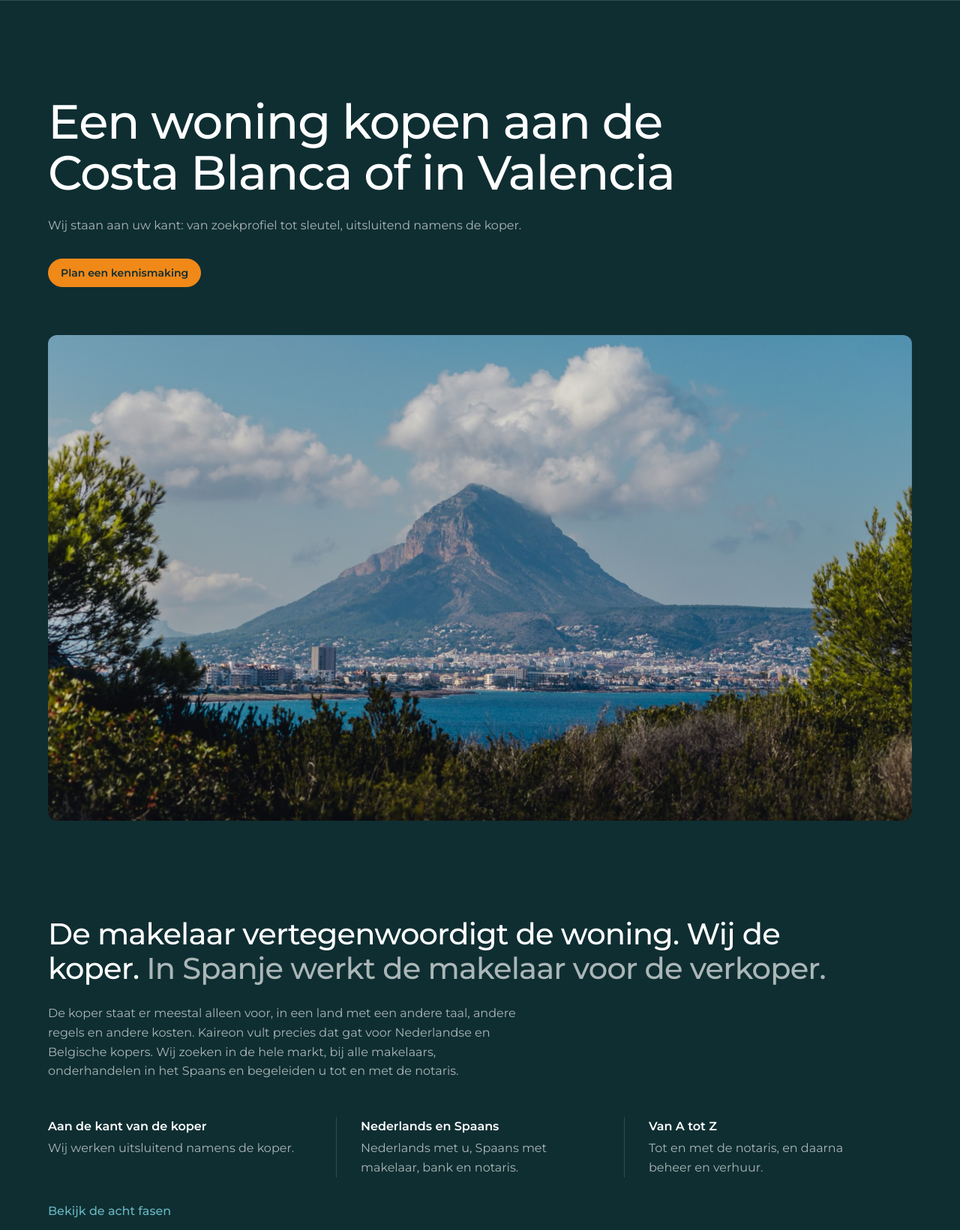
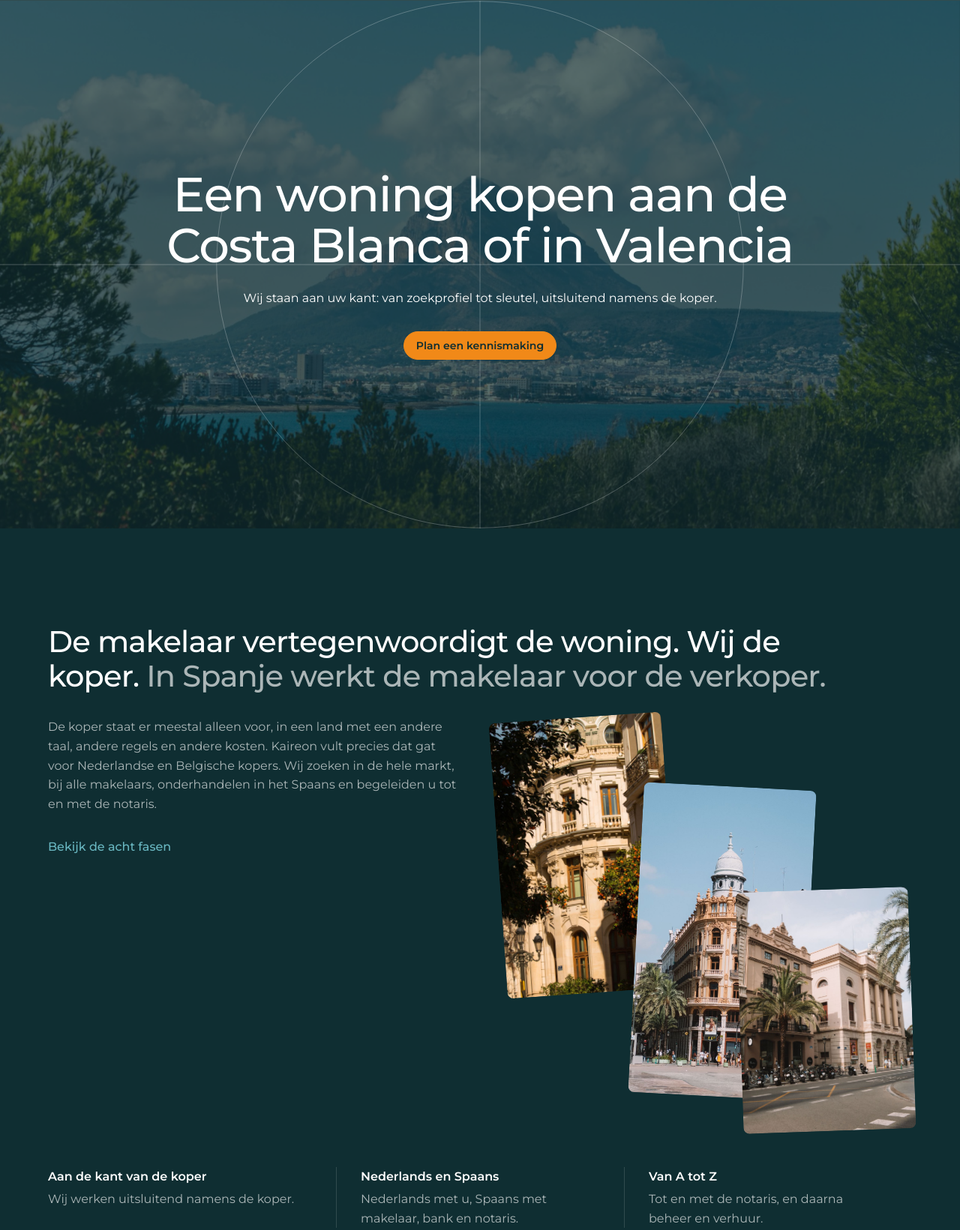
Before and after one commit to Kaireon-OS/kaireon-web-test, a plain HTML site: page nl/index.html in a window 1280 px wide. Shown: the part 102-1743 px from the top of the page at 75% size. Drawn offline with Linux system fonts and the light colour scheme.

Commit message:
Landing page v2: full-screen hero, line drawing, photo collage, photo band, wordmark footer (kaireon-web e5bd65e)
Co-Authored-By: Claude Opus 5.5 <noreply@anthropic.com>

```diff
--- a/assets/styles.css
+++ b/assets/styles.css
@@ -21,6 +21,9 @@
   --field-line: color-mix(in srgb, var(--text) 40%, var(--surface));  /* the edge of a field: 3.5:1 */
   --mark: color-mix(in srgb, var(--orange) 25%, transparent);         /* background of a blank */
   --orange-strong: color-mix(in srgb, var(--orange) 85%, var(--text)); /* button under the pointer */
+  --scrim: color-mix(in srgb, var(--page) 65%, transparent);        /* over a photo behind text: white text keeps 4.7:1 on a white pixel */
+  --hairline: color-mix(in srgb, var(--text) 25%, transparent);     /* the fine circle and cross over the hero */
+  --faint: color-mix(in srgb, var(--text) 6%, transparent);         /* the large wordmark in the footer */
 
   /* Capitals in the menu and on buttons. Now off. To turn them on: uppercase and .12em. This is the one place. */
   --caps: none; --caps-spacing: normal;
@@ -107,12 +110,32 @@ p { margin-bottom: var(--space-16); }
 /* Sections: the same distance above each one. */
 .section { padding-top: var(--space-64); }
 main { padding-bottom: var(--space-64); }
-/* clip, not hidden: hidden would make the frame its own scroll box, and the photo drift would measure the frame. */
-.frame { position: relative; margin: var(--space-64) 0 0; aspect-ratio: 16 / 9; overflow: clip; border-radius: 12px; }
-/* The photo lies on top of the frame, so that a taller photo (see the movement below) cannot make the frame taller. */
-.frame img { position: absolute; top: 0; left: 0; width: 100%; height: 100%; object-fit: cover; }
-/* The mark on a photo with unknown rights: a blank mark in the corner. */
-.frame figcaption { position: absolute; top: var(--space-16); left: var(--space-16); background: var(--page); border-radius: 6px; padding: var(--space-4) var(--space-8); font-size: var(--text-14); }
+/* A photo that fills its box. clip, not hidden: hidden would make the box its own scroll box for the photo drift.
+   The photo lies on top of its box, so that a taller photo (see the movement below) cannot make the box taller. */
+.media { position: relative; overflow: clip; }
+.photo { position: absolute; top: 0; left: 0; width: 100%; height: 100%; object-fit: cover; }
+.photo-mark { position: absolute; z-index: 1; top: var(--space-16); left: var(--space-16); background: var(--page); border-radius: 6px; padding: var(--space-4) var(--space-8); font-size: var(--text-14); }
+
+/* Home. Photo behind text is allowed on this page only (Redmer, 2026-11-16, landing v2), always under the flat scrim. */
+.hero, .band { position: relative; isolation: isolate; overflow: clip; }
+.hero > .media, .band > .media { position: absolute; inset: 0; z-index: -1; }
+.hero .media::after, .band .media::after { content: ''; position: absolute; inset: 0; background: var(--scrim); }
+.hero { min-height: 88svh; display: grid; place-items: center; text-align: center; }
+.hero .wrap { padding-top: var(--space-96); padding-bottom: var(--space-96); }
+.hero h1, .hero .lede { margin-left: auto; margin-right: auto; }
+.hero .lede, .band .cols p { color: var(--text); }
+.lines { position: absolute; inset: 0; z-index: -1; width: 100%; height: 100%; color: var(--hairline); pointer-events: none; }
+.lines circle, .lines line { fill: none; stroke: currentColor; stroke-width: 1; }
+.story { display: grid; gap: var(--space-48); align-items: start; margin-top: var(--space-32); }
+/* Three photos on a 12 x 12 grid, a little turned, each on top of the one before. */
+.collage { display: grid; grid-template: repeat(12, 1fr) / repeat(12, 1fr); aspect-ratio: 1; width: 100%; max-width: 560px; justify-self: end; }
+.collage .media { border-radius: 8px; }
+.collage .media:nth-child(1) { grid-area: 1 / 1 / 9 / 6; rotate: -4deg; }
+.collage .media:nth-child(2) { grid-area: 3 / 5 / 12 / 10; rotate: 3deg; }
+.collage .media:nth-child(3) { grid-area: 6 / 8 / 13 / 13; rotate: -2deg; }
+.band { margin-top: var(--space-64); }
+.band .wrap { padding-top: var(--space-96); padding-bottom: var(--space-96); }
+.band h3 { font-size: var(--text-24); font-weight: 500; }
 
 /* A row of plain columns. Thin lines part them: above each on a phone, between them on a wide screen. */
 .cols { display: grid; gap: var(--space-24); margin-top: var(--space-48); }
@@ -162,6 +185,8 @@ dd { margin: 0; }
 .site-foot p { margin-bottom: var(--space-8); }
 .site-foot .links a { display: block; text-decoration: none; margin-bottom: var(--space-8); }
 .site-foot .links a:hover { color: var(--text); }
+/* The logo, very large and faint, as decoration at the foot of every page. */
+.wordmark { grid-column: 1 / -1; aspect-ratio: 900 / 225; background: var(--faint); mask: url(img/logo-wit.png) no-repeat center / contain; }
 
 @media (max-width: 520px) {
   .logo img { height: 28px; }
@@ -183,19 +208,22 @@ dd { margin: 0; }
   .phases { grid-template-columns: 1fr 1fr; grid-template-rows: repeat(4, auto); grid-auto-flow: column; }
   .contact { grid-template-columns: 2fr 1fr; gap: var(--space-128); }
   .site-foot .wrap { grid-template-columns: 2fr 1fr 1fr; }
+  .story { grid-template-columns: 1fr 1fr; }
+  .band { margin-top: var(--space-128); }
+  .band .wrap { padding-top: var(--space-128); padding-bottom: var(--space-128); }
   .rights, .langs { grid-column: 1 / -1; }
 }
 
 /* Calm movement, only when the visitor allows motion. Without it, everything stands still and shows at once.
    1. Text blocks fade in and rise 12 px, once, as they come into view. The class .motion comes from the script
       in the page head; without the script nothing is hidden.
-   2. The home photo moves a little slower than the page: it is 10% taller than its frame and slides inside it.
+   2. The hero and band photos move a little slower than the page: each is 10% taller than its box and slides in it.
       A browser without scroll-driven animation shows the still photo. */
-@media (prefers-reduced-motion: no-preference) {
-  .motion main .wrap > :not(.frame) { transition: opacity .5s ease-out, translate .5s ease-out; }
-  .motion main .wrap > :not(.frame, .in) { opacity: 0; translate: 0 12px; }
+@media screen and (prefers-reduced-motion: no-preference) {
+  .motion main .wrap > * { transition: opacity .5s ease-out, translate .5s ease-out; }
+  .motion main .wrap > :not(.in) { opacity: 0; translate: 0 12px; }
   @supports (animation-timeline: view()) {
-    .frame img { height: 110%; animation: drift linear both; animation-timeline: view(); }
+    .hero .photo, .band .photo { height: 110%; animation: drift linear both; animation-timeline: view(); }
   }
 }
 @keyframes drift { from { translate: 0 -9%; } to { translate: 0 0; } }
--- a/nl/index.html
+++ b/nl/index.html
@@ -19,7 +19,7 @@
       var seen = new IntersectionObserver(function (entries) {
         entries.forEach(function (e) { if (e.isIntersecting) { e.target.classList.add('in'); seen.unobserve(e.target); } });
       }, { rootMargin: '0px 0px -40px 0px' });
-      document.querySelectorAll('main .wrap > :not(.frame)').forEach(function (el) { seen.observe(el); });
+      document.querySelectorAll('main .wrap > *').forEach(function (el) { seen.observe(el); });
     });
   }
 </script>
@@ -31,33 +31,43 @@
   <nav><a href="/nl/kopen/">Kopen</a><a href="/nl/beheer/">Beheer</a><a class="btn" href="/nl/contact/">Contact</a></nav>
 </div></header>
 <main>
-
-<section class="section"><div class="wrap">
-  <h1>Een woning kopen aan de Costa Blanca of in Valencia</h1>
-  <p class="lede">Wij staan aan uw kant: van zoekprofiel tot sleutel, uitsluitend namens de koper.</p>
-  <a class="btn" href="/nl/contact/">Plan een kennismaking</a>
-  <figure class="frame"><img src="/assets/img/pexels-audrius-strikaitis-31613974-18771948.jpg" alt="De kust van de Costa Blanca" width="2000" height="1125"></figure>
-</div></section>
+<section class="hero">
+  <div class="media"><img class="photo" src="/assets/img/pexels-audrius-strikaitis-31613974-18771948.jpg" alt="De kust van de Costa Blanca" width="2000" height="1125"></div>
+  <svg class="lines" aria-hidden="true" focusable="false"><circle cx="50%" cy="50%" r="34%"/><line x1="0" y1="50%" x2="100%" y2="50%"/><line x1="50%" y1="0" x2="50%" y2="100%"/></svg>
+  <div class="wrap">
+    <h1>Een woning kopen aan de Costa Blanca of in Valencia</h1>
+    <p class="lede">Wij staan aan uw kant: van zoekprofiel tot sleutel, uitsluitend namens de koper.</p>
+    <a class="btn" href="/nl/contact/">Plan een kennismaking</a>
+  </div>
+</section>
 <section class="section"><div class="wrap">
   <div class="statement"><h2>De makelaar vertegenwoordigt de woning. Wij de koper.</h2> <p>In Spanje werkt de makelaar voor de verkoper.</p></div>
-  <p class="lede">De koper staat er meestal alleen voor, in een land met een andere taal, andere regels en andere kosten. Kaireon vult precies dat gat voor Nederlandse en Belgische kopers. Wij zoeken in de hele markt, bij alle makelaars, onderhandelen in het Spaans en begeleiden u tot en met de notaris.</p>
+  <div class="story">
+    <div>
+      <p class="lede">De koper staat er meestal alleen voor, in een land met een andere taal, andere regels en andere kosten. Kaireon vult precies dat gat voor Nederlandse en Belgische kopers. Wij zoeken in de hele markt, bij alle makelaars, onderhandelen in het Spaans en begeleiden u tot en met de notaris.</p>
+      <a class="link" href="/nl/kopen/">Bekijk de acht fasen</a>
+    </div>
+    <div class="collage"><div class="media"><img class="photo" src="/assets/img/pexels-sofia-marquet-453708414-15551347.jpg" alt="Gevel met een sinaasappelboom" width="1000" height="1500" loading="lazy"></div><div class="media"><img class="photo" src="/assets/img/pexels-joaquin-carfagna-3131171-17626763.jpg" alt="Gebouw met een koepel in Valencia" width="844" height="1500" loading="lazy"></div><div class="media"><img class="photo" src="/assets/img/pexels-joaquin-carfagna-3131171-17574094.jpg" alt="Straat in Valencia" width="1000" height="1500" loading="lazy"></div></div>
+  </div>
 
 <div class="cols">
   <div><h3>Aan de kant van de koper</h3><p>Wij werken uitsluitend namens de koper.</p></div>
   <div><h3>Nederlands en Spaans</h3><p>Nederlands met u, Spaans met makelaar, bank en notaris.</p></div>
   <div><h3>Van A tot Z</h3><p>Tot en met de notaris, en daarna beheer en verhuur.</p></div>
 </div>
-  <a class="link" href="/nl/kopen/">Bekijk de acht fasen</a>
 </div></section>
-<section class="section"><div class="wrap">
-  <h2>Uw doel bepaalt de zoektocht</h2>
+<section class="band">
+  <div class="media"><img class="photo" src="/assets/img/pexels-thales13-30616146.jpg" alt="Kliffen aan de zee" width="2000" height="1000" loading="lazy"></div>
+  <div class="wrap">
+    <h2>Uw doel bepaalt de zoektocht</h2>
 
 <div class="cols">
   <div><h3>Tweede woning of pensioen</h3><p>Een vakantie- of pensioenwoning aan de kust.</p></div>
   <div><h3>Belegging</h3><p>Kopen om te verhuren, met beheer via Kaireon.</p></div>
   <div><h3>Emigratie</h3><p>Permanent naar de Costa Blanca of Valencia.</p></div>
 </div>
-</div></section>
+  </div>
+</section>
 
 <section class="section"><div class="wrap">
   <h2>Vertel ons wat u zoekt</h2>
@@ -69,6 +79,7 @@
   <div><p><span class="ph">[telefoon]</span></p><p>office@kaireongroup.com</p><p>Calle Marqués de Montortal 2, Valencia</p></div>
   <div class="links"><a href="/nl/aviso-legal/">Aviso legal</a><a href="/nl/privacy/">Privacyverklaring</a><a href="/nl/cookies/">Cookieverklaring</a></div>
   <p class="rights">© 2026 <span class="ph">[bedrijfsnaam]</span>. CIF <span class="ph">[CIF]</span>. RAICV <span class="ph">[RAICV-nummer]</span>.</p>
+  <div class="wordmark" aria-hidden="true"></div>
 
 </div></footer>
 </body>
```
Also changed, not shown: nl/aviso-legal/index.html (+2 -1 lines), nl/beheer/index.html (+2 -1 lines), nl/contact/index.html (+2 -1 lines), nl/cookies/index.html (+2 -1 lines), nl/kopen/index.html (+2 -1 lines), nl/privacy/index.html (+2 -1 lines), assets/img/pexels-joaquin-carfagna-3131171-17574094.jpg (added), assets/img/pexels-joaquin-carfagna-3131171-17626763.jpg (added), assets/img/pexels-sofia-marquet-453708414-15551347.jpg (added), assets/img/pexels-thales13-30616146.jpg (added).
